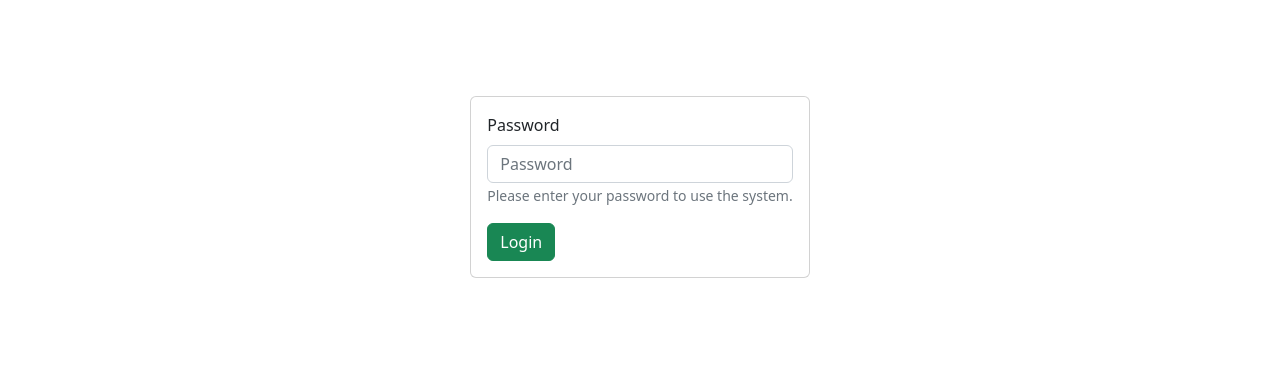
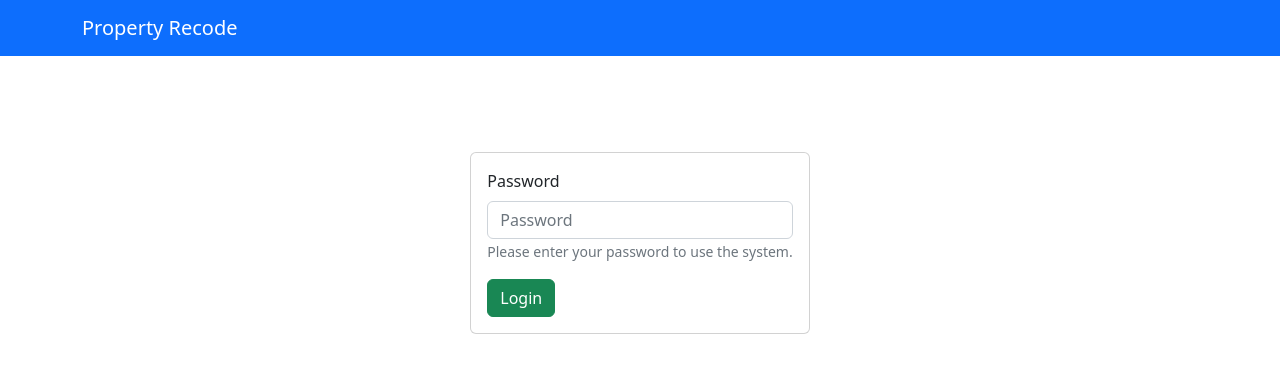
Before and after one commit to ST4RCHASER/tech-stock-app, a Next.js app: page / in a window 1280 px wide. Shown: the top 372 px of the page. Built offline with nearby package versions, Linux system fonts and the light colour scheme.

Commit message:
fix(client): dupes heading

```diff
--- a/pages/_app.tsx
+++ b/pages/_app.tsx
@@ -7,6 +7,10 @@ export default function App({ Component, pageProps }: AppProps) {
   return <>
     <Head>
       <meta name="viewport" content="width=device-width, initial-scale=1" />
+      <title>Property Recode</title>
+      <meta name="description" content="Generated by create next app" />
+      <meta name="viewport" content="width=device-width, initial-scale=1" />
+      <link rel="icon" href="/favicon.ico" />
     </Head>
     <Component {...pageProps} />
   </>
--- a/pages/index.tsx
+++ b/pages/index.tsx
@@ -1,4 +1,3 @@
-import Head from 'next/head'
 import { Inter } from '@next/font/google'
 import styles from '../styles/Home.module.css'
 const inter = Inter({ subsets: ['latin'] })
@@ -26,19 +25,11 @@ export default function Home() {
   return (
     <>
 
-      <Head>
-        <title>Property Recode</title>
-        <meta name="description" content="Generated by create next app" />
-        <meta name="viewport" content="width=device-width, initial-scale=1" />
-        <link rel="icon" href="/favicon.ico" />
-        <Navbar bg="primary" variant="dark">
-          <Container>
-            <Navbar.Brand href="#home">Property Recode</Navbar.Brand>
-          </Container>
-        </Navbar>
-      </Head>
-
-
+      <Navbar bg="primary" variant="dark">
+        <Container>
+          <Navbar.Brand href="#home">Property Recode</Navbar.Brand>
+        </Container>
+      </Navbar>
       <main className={styles.main}>
         <Card><Card.Body><Form>
           <Form.Group className="mb-3" controlId="formBasicPassword">
--- a/styles/Home.module.css
+++ b/styles/Home.module.css
@@ -138,18 +138,7 @@
   background: var(--tile-border);
 }
 
-/* Inner Square */
-.thirteen::after {
-  inset: 0;
-  padding: 1px;
-  border-radius: var(--border-radius);
-  background: linear-gradient(
-    to bottom right,
-    rgba(var(--tile-start-rgb), 1),
-    rgba(var(--tile-end-rgb), 1)
-  );
-  background-clip: content-box;
-}
+
 
 /* Enable hover only on non-touch devices */
 @media (hover: hover) and (pointer: fine) {
@@ -219,35 +208,7 @@
     width: 100%;
   }
 
-  .description p {
-    align-items: center;
-    inset: 0 0 auto;
-    padding: 2rem 1rem 1.4rem;
-    border-radius: 0;
-    border: none;
-    border-bottom: 1px solid rgba(var(--callout-border-rgb), 0.25);
-    background: linear-gradient(
-      to bottom,
-      rgba(var(--background-start-rgb), 1),
-      rgba(var(--callout-rgb), 0.5)
-    );
-    background-clip: padding-box;
-    backdrop-filter: blur(24px);
-  }
 
-  .description div {
-    align-items: flex-end;
-    pointer-events: none;
-    inset: auto 0 0;
-    padding: 2rem;
-    height: 200px;
-    background: linear-gradient(
-      to bottom,
-      transparent 0%,
-      rgb(var(--background-end-rgb)) 40%
-    );
-    z-index: 1;
-  }
 }
 
 /* Tablet and Smaller Desktop */
--- a/styles/globals.css
+++ b/styles/globals.css
@@ -6,8 +6,6 @@
     'Fira Mono', 'Droid Sans Mono', 'Courier New', monospace;
 
   --foreground-rgb: 0, 0, 0;
-  --background-start-rgb: 214, 219, 220;
-  --background-end-rgb: 255, 255, 255;
 
   --primary-glow: conic-gradient(
     from 180deg at 50% 50%,
@@ -47,12 +45,7 @@
     --background-end-rgb: 0, 0, 0;
 
     --primary-glow: radial-gradient(rgba(1, 65, 255, 0.4), rgba(1, 65, 255, 0));
-    --secondary-glow: linear-gradient(
-      to bottom right,
-      rgba(1, 65, 255, 0),
-      rgba(1, 65, 255, 0),
-      rgba(1, 65, 255, 0.3)
-    );
+
 
     --tile-start-rgb: 2, 13, 46;
     --tile-end-rgb: 2, 5, 19;
@@ -83,17 +76,11 @@ html,
 body {
   max-width: 100vw;
   overflow-x: hidden;
+  background: white!important;
+  background-color: white!important;
+  background-image: none!important;
 }
 
-body {
-  color: rgb(var(--foreground-rgb));
-  background: linear-gradient(
-      to bottom,
-      transparent,
-      rgb(var(--background-end-rgb))
-    )
-    rgb(var(--background-start-rgb));
-}
 
 a {
   color: inherit;
@@ -122,3 +109,10 @@ a {
   row-gap: 1px;
   padding-left: 20px;
 }
+
+
+main, body, main>div {
+  background: white!important;
+  background-color: white!important;
+  background-image: none!important;
+}
```
Also changed, not shown: pages/Add-property.tsx (+0 -9 lines), pages/property.tsx (+0 -9 lines).
